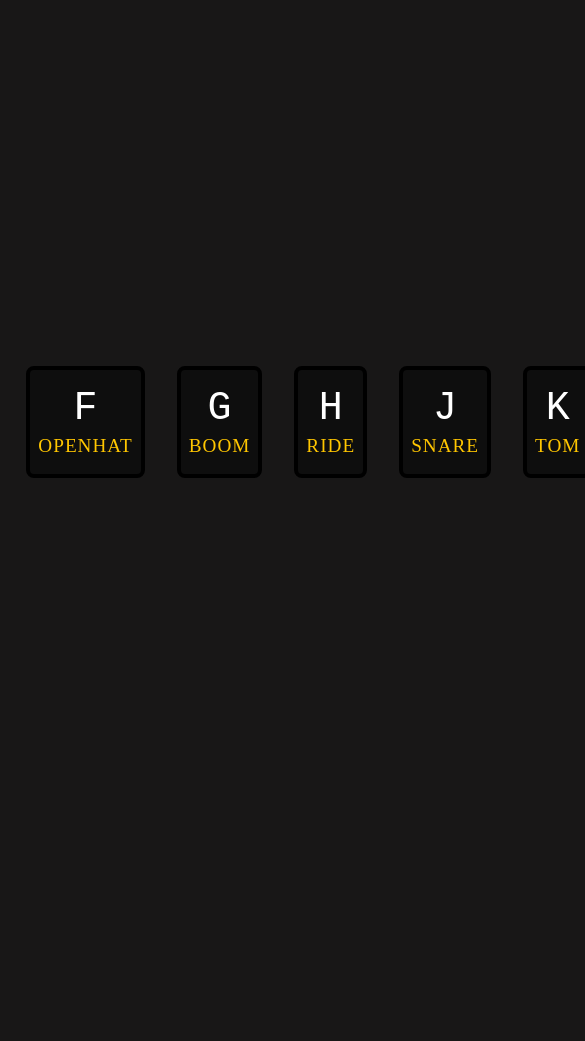
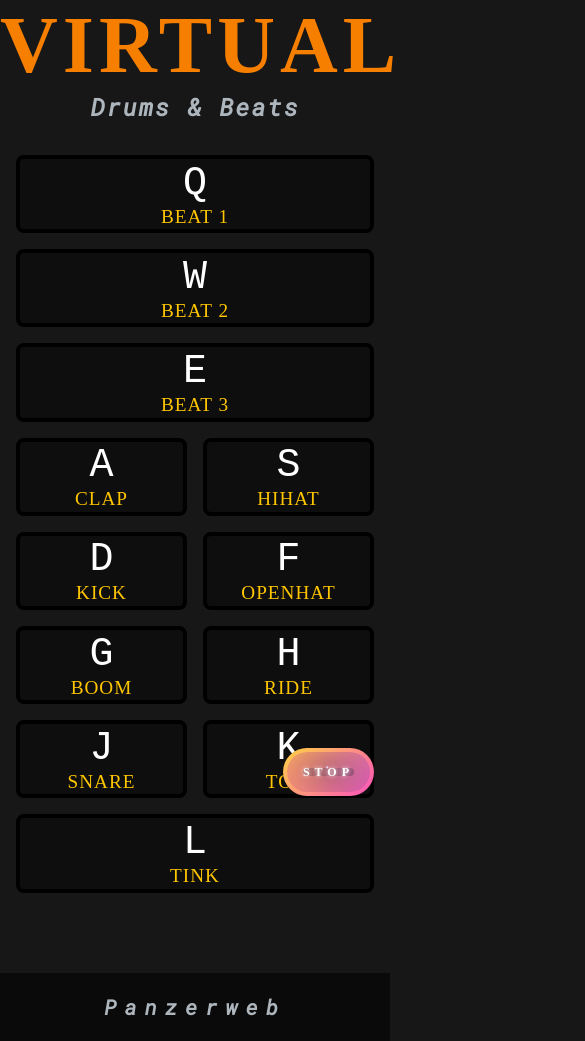
Before and after one commit to panzerweb/Virtual-Drum, a plain HTML site: page index.html in a window 390 px wide. Shown: the top 1041 px of the page, 585 px wide, since content can reach past the window. Before the commit the page ends 844 px from the top, so only its background shows below. Drawn offline with Linux system fonts and the light colour scheme; a web font is replaced by a local one.

Commit message:
Finish Product

```diff
--- a/app.js
+++ b/app.js
@@ -1,5 +1,5 @@
 
-window.addEventListener('keydown', function(event){
+function playOnSound(event){
     const audio = document.querySelector(`audio[data-key="${event.keyCode}"]`); //todo Selects the audio with corresponding data-key only
     const key = document.querySelector(`.key[data-key="${event.keyCode}"]`); //todo Selects key with correspondong data-key only
 
@@ -10,7 +10,34 @@ window.addEventListener('keydown', function(event){
         audio.play(); // todo Plays the keys
         key.classList.add('playing'); //todo Adds the styling properties of .playing class from the CSS File
 
-});
+};
+function playOnClick(){
+    const dataKey = this.getAttribute('data-key'); //todo gets the attribute of data-key
+    const audio = document.querySelector(`audio[data-key="${dataKey}"]`); //todo Selects the audio with corresponding data-key only
+    const key = document.querySelector(`.key[data-key="${dataKey}"]`); //todo Selects key with correspondong data-key only
+
+    if(!audio) {
+        return; //todo Stops the function from running together
+    };
+        audio.currentTime = 0; //todo Allows you to repeatedly play the same keys
+        audio.play(); // todo Plays the keys
+        key.classList.add('playing'); //todo Adds the styling properties of .playing class from the CSS File
+
+}
+
+
+function stopBeats(){ //todo Stop all beats
+    const allAudioElements = document.querySelectorAll('audio');
+    allAudioElements.forEach(audio => {
+        audio.pause();
+        audio.currentTime = 0;
+    });
+
+    const allKeyElements = document.querySelectorAll('.key');
+    allKeyElements.forEach(key => {
+        key.classList.remove('playing');
+    });
+}
 
 
 function removeTransition(event){ // todo Function for removing Transition and the styling properties, returning everything to normal
@@ -20,6 +47,18 @@ function removeTransition(event){ // todo Function for removing Transition and t
     this.classList.remove('playing');// todo Removes the styling properties of .playing class from the CSS File
 }
 
+window.addEventListener('keydown', playOnSound);
+
+
 const keys = document.querySelectorAll('.key'); //todo Selects all key element
-keys.forEach(key => key.addEventListener('transitionend', removeTransition)); //todo Loops through entire element to attach an event listener
-                                                                            // todo adds the event Transitionend and the function removeTransition.
+keys.forEach(key => {
+    key.addEventListener('transitionend', removeTransition);
+    key.addEventListener('click', playOnClick);
+
+});
+//todo Loops through entire element to attach an event listener
+//todo adds the event Transitionend and the function removeTransition.
+
+//todo Add event listener for the stop button
+const stopButton = document.getElementById('stop-btn');
+stopButton.addEventListener('click', stopBeats);
--- /dev/null
+++ b/button.css
@@ -0,0 +1,188 @@
+.buttons{
+    display: flex;
+    justify-content: center;
+    align-items: center;
+    margin-bottom: 2rem;
+}
+.btn {
+    display: flex;
+    justify-content: center;
+    align-items: center;
+    width: 13rem;
+    overflow: hidden;
+    height: 3rem;
+    background-size: 300% 300%;
+    backdrop-filter: blur(1rem);
+    border-radius: 5rem;
+    transition: 0.5s;
+    animation: gradient_301 5s ease infinite;
+    border: double 4px transparent;
+    background-image: linear-gradient(#212121, #212121),  linear-gradient(137.48deg, #ffdb3b 10%,#FE53BB 45%, #8F51EA 67%, #0044ff 87%);
+    background-origin: border-box;
+    background-clip: content-box, border-box;
+  }
+
+  #container-stars {
+    position: absolute;
+    z-index: -1;
+    width: 100%;
+    height: 100%;
+    overflow: hidden;
+    transition: 0.5s;
+    backdrop-filter: blur(1rem);
+    border-radius: 5rem;
+  }
+
+  strong {
+    z-index: 2;
+    font-family: 'Avalors Personal Use';
+    font-size: 12px;
+    letter-spacing: 5px;
+    color: #FFFFFF;
+    text-shadow: 0 0 4px white;
+  }
+
+  #glow {
+    position: absolute;
+    display: flex;
+    width: 12rem;
+  }
+
+  .circle {
+    width: 100%;
+    height: 30px;
+    filter: blur(2rem);
+    animation: pulse_3011 4s infinite;
+    z-index: -1;
+  }
+
+  .circle:nth-of-type(1) {
+    background: rgba(254, 83, 186, 0.636);
+  }
+
+  .circle:nth-of-type(2) {
+    background: rgba(142, 81, 234, 0.704);
+  }
+
+  .btn:hover #container-stars {
+    z-index: 1;
+    background-color: #212121;
+  }
+
+  .btn:hover {
+    transform: scale(1.1)
+  }
+
+  .btn:active {
+    border: double 4px #FE53BB;
+    background-origin: border-box;
+    background-clip: content-box, border-box;
+    animation: none;
+  }
+
+  .btn:active .circle {
+    background: #FE53BB;
+  }
+
+  #stars {
+    position: relative;
+    background: transparent;
+    width: 200rem;
+    height: 200rem;
+  }
+
+  #stars::after {
+    content: "";
+    position: absolute;
+    top: -10rem;
+    left: -100rem;
+    width: 100%;
+    height: 100%;
+    animation: animStarRotate 90s linear infinite;
+  }
+
+  #stars::after {
+    background-image: radial-gradient(#ffffff 1px, transparent 1%);
+    background-size: 50px 50px;
+  }
+
+  #stars::before {
+    content: "";
+    position: absolute;
+    top: 0;
+    left: -50%;
+    width: 170%;
+    height: 500%;
+    animation: animStar 60s linear infinite;
+  }
+
+  #stars::before {
+    background-image: radial-gradient(#ffffff 1px, transparent 1%);
+    background-size: 50px 50px;
+    opacity: 0.5;
+  }
+
+  @keyframes animStar {
+    from {
+      transform: translateY(0);
+    }
+
+    to {
+      transform: translateY(-135rem);
+    }
+  }
+
+  @keyframes animStarRotate {
+    from {
+      transform: rotate(360deg);
+    }
+
+    to {
+      transform: rotate(0);
+    }
+  }
+
+  @keyframes gradient_301 {
+    0% {
+      background-position: 0% 50%;
+    }
+
+    50% {
+      background-position: 100% 50%;
+    }
+
+    100% {
+      background-position: 0% 50%;
+    }
+  }
+
+  @keyframes pulse_3011 {
+    0% {
+      transform: scale(0.75);
+      box-shadow: 0 0 0 0 rgba(0, 0, 0, 0.7);
+    }
+
+    70% {
+      transform: scale(1);
+      box-shadow: 0 0 0 10px rgba(0, 0, 0, 0);
+    }
+
+    100% {
+      transform: scale(0.75);
+      box-shadow: 0 0 0 0 rgba(0, 0, 0, 0);
+    }
+  }
+
+  @media screen and (max-width: 1024px){
+    .buttons {
+        position: fixed;
+        bottom: 1rem;
+        right: 1rem;
+        z-index: 100; /* Set a higher z-index to ensure it's above other content */
+    }
+
+    .btn {
+        width: auto; /* Adjust width for smaller screens */
+        padding: 1rem;
+    }
+  }
--- a/index.html
+++ b/index.html
@@ -3,13 +3,32 @@
 <head>
     <meta charset="UTF-8">
     <meta name="viewport" content="width=device-width, initial-scale=1.0">
-    <title>Document</title>
+    <title>VDB | Virtual Drums & Beats</title>
 
     <link rel="stylesheet" href="style.css">
+    <link rel="stylesheet" href="button.css">
 </head>
 <body>
+    <h3>VIRTUAL</h3>
+    <h5>Drums & Beats</h5>
+    <div class="beat-keys">
+        <div class="key" data-key="81">
+            <kbd>Q</kbd>
+            <span class="sound">Beat 1</span>
+        </div>
+
+        <div class="key" data-key="87">
+            <kbd>W</kbd>
+            <span class="sound">Beat 2</span>
+        </div>
+
+        <div class="key" data-key="69">
+            <kbd>E</kbd>
+            <span class="sound">Beat 3</span>
+        </div>
+    </div>
     <div class="keys">
-        <!--  -->
+
         <!-- ! Drums -->
         <div class="key" data-key="65">
             <kbd>A</kbd>
@@ -48,6 +67,23 @@
             <span class="sound">tink</span>
         </div>
     </div>
+    <div class="buttons">
+        <button class="btn" type="button" id="stop-btn">
+            <strong>STOP</strong>
+            <div id="container-stars">
+              <div id="stars"></div>
+            </div>
+
+            <div id="glow">
+              <div class="circle"></div>
+              <div class="circle"></div>
+            </div>
+          </button>
+    </div>
+
+    <audio src="sounds/beat/mission_impossible.mp3" data-key="81"></audio>
+    <audio src="sounds/beat/beat.mp3" data-key="87"></audio>
+    <audio src="sounds/beat/beats.mp3" data-key="69"></audio>
 
     <audio src="sounds/clap.wav" data-key="65"></audio>
     <audio src="sounds/hihat.wav" data-key="83"></audio>
@@ -60,6 +96,12 @@
     <audio src="sounds/tink.wav" data-key="76"></audio>
 
 
+
+    <footer>
+        <h4>Panzerweb</h4>
+    </footer>
+
+
     <script src="app.js"></script>
 
 </body>
--- a/style.css
+++ b/style.css
@@ -1,3 +1,5 @@
+
+@import url('https://fonts.googleapis.com/css2?family=Goldman&family=IBM+Plex+Sans:wght@500&family=Roboto&family=Roboto+Mono:ital@1&display=swap');
 *{
     margin: 0;
     padding: 0;
@@ -8,12 +10,34 @@ body{
     background: rgb(24, 23, 23);
 }
 
+.beat-keys{
+    display: flex;
+    justify-content: center;
+    align-items: center;
+}
+
 .keys{
     display: flex;
     justify-content: center;
     align-items: center;
-    min-height: 100vh;
+    min-height: 30vh;
     flex: 1;
+}
+h3{
+    font-size: 5rem;
+    letter-spacing: 5px;
+    color: #f77f00;
+}
+h5{
+    font-size: 1.5rem;
+    letter-spacing: 2px;
+    font-family: 'Roboto Mono', monospace;
+    color: #adb5bd;
+    margin-bottom: 4rem;
+}
+
+h3,h5{
+    text-align: center;
 }
 
 .key{
@@ -45,3 +69,54 @@ kbd{
     letter-spacing: 1px;
     color: #ffc600;
 }
+
+footer {
+    background-color: rgb(10, 10, 10);
+    padding: 20px;
+    text-align: center;
+    font-family: 'Roboto Mono', monospace;
+    color: #adb5bd;
+    letter-spacing: 0.5rem;
+    font-size: 1.3rem;
+    margin-top: 10rem;
+}
+
+@media screen and (max-width: 1024px) {
+    .beat-keys{
+        display: grid;
+        margin: 1rem;
+        grid-template-columns: repeat(1,1fr); /* 2 columns */
+        grid-gap: 1rem; /* Adjust spacing between keys */
+    }
+    .keys {
+        display: grid;
+        margin: 1rem;
+        grid-template-columns: repeat(2, 1fr); /* 2 columns */
+        grid-gap: 1rem; /* Adjust spacing between keys */
+    }
+
+    h5{
+        margin-bottom: 2rem;
+    }
+
+    .key {
+        width: auto; /* Allow keys to take the full width of the grid cell */
+        margin: 0rem; /* Adjust margin for smaller screens */
+        padding: 0.1rem 0.1rem; /* Adjust padding for smaller screens */
+        font-size: 0.5rem; /* Adjust font size for smaller screens */
+    }
+
+    .key:nth-child(9) {
+        grid-column: span 2;
+    }
+
+    .playing {
+        transform: scale(1.05);
+        border-color: yellow;
+        box-shadow: 0 0 10px #ffc600;
+    }
+
+    footer{
+        margin-top: 5rem;
+    }
+}
```
Also changed, not shown: 3 other files.
